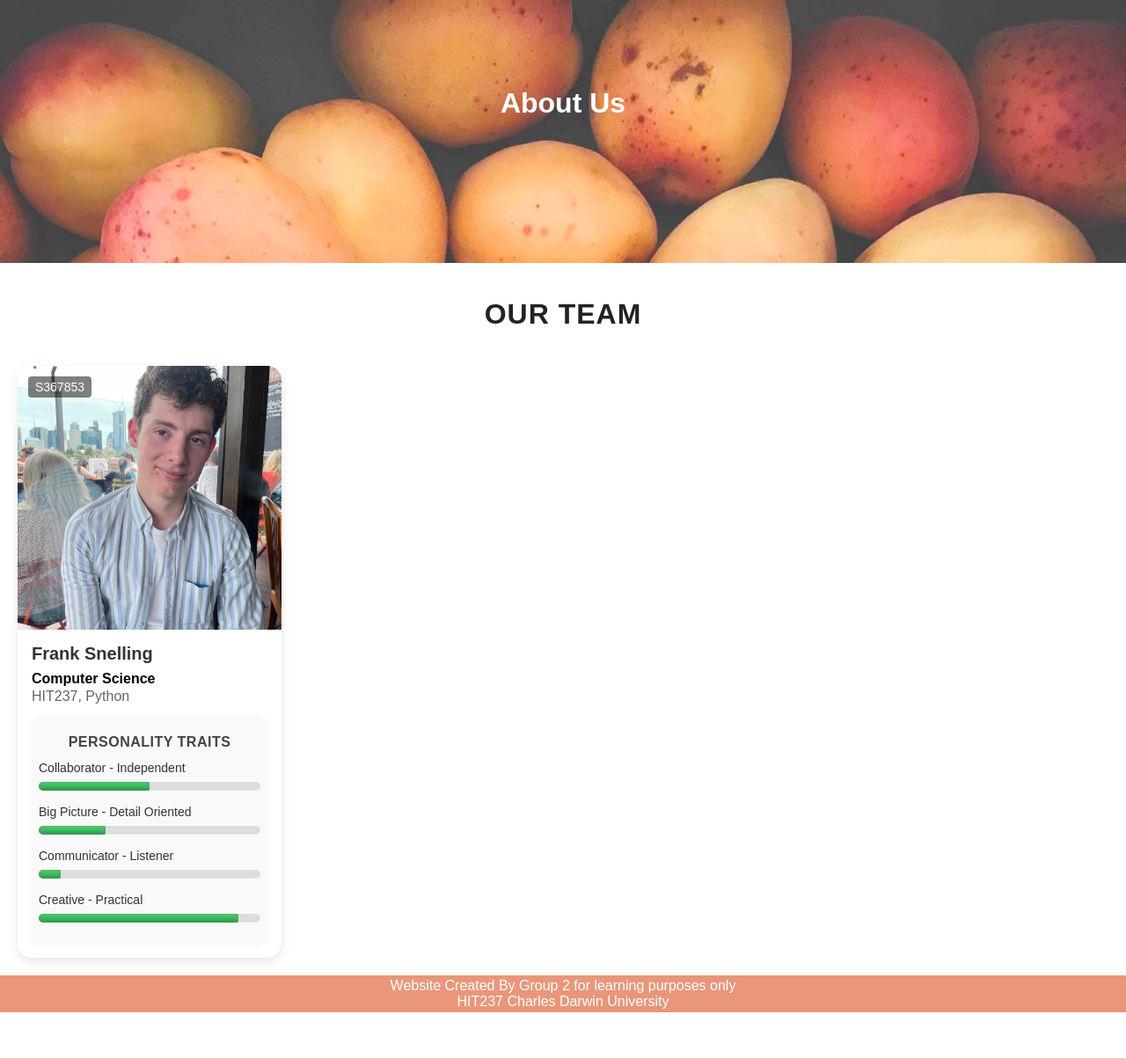
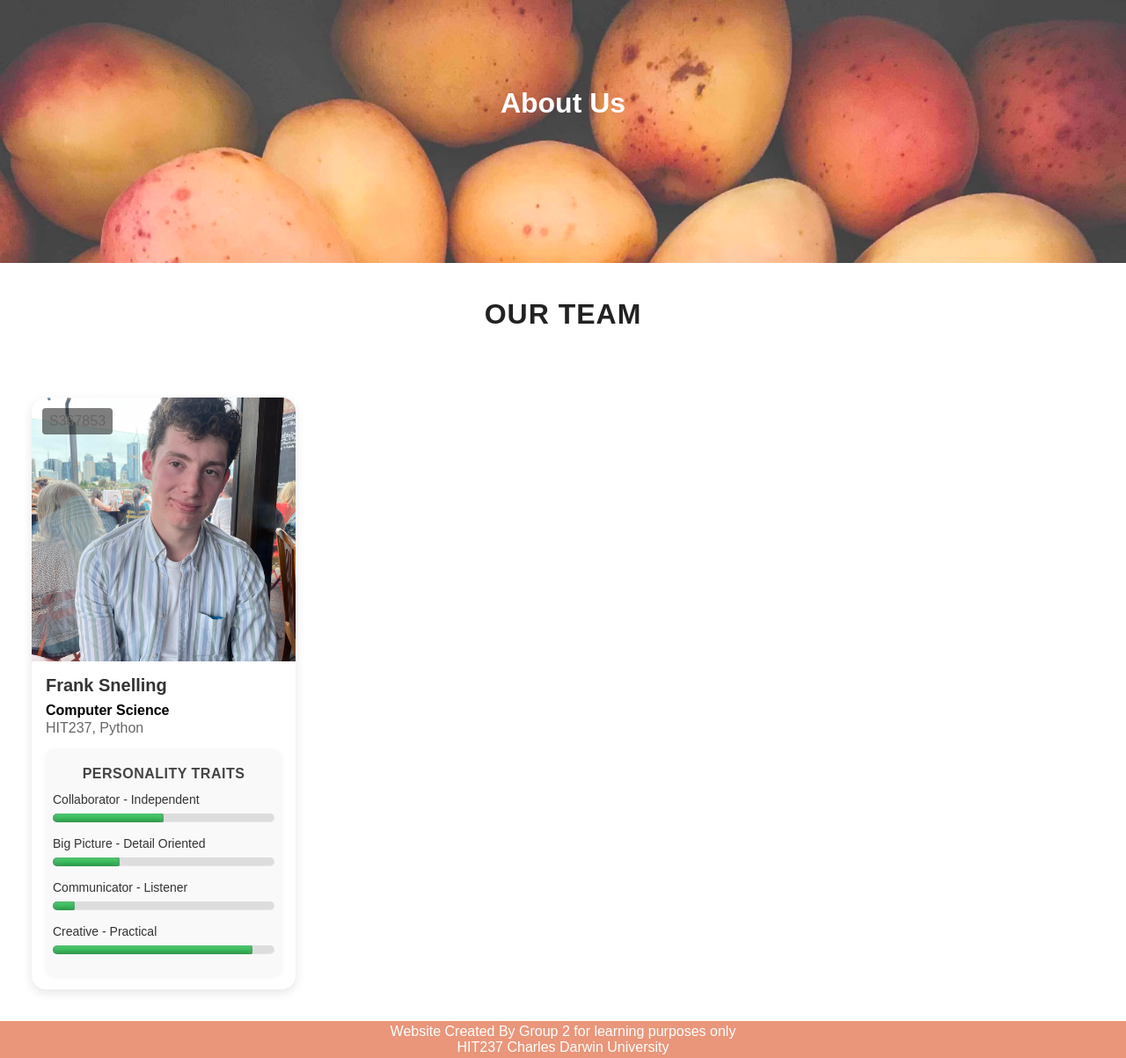
Before and after one commit to frank-895/mango_disease_web_app, a Django app: page /about/ in a window 1280 px wide. Shown: the part 61-1264 px from the top of the page at 88% size. Before the commit the page ends 1212 px from the top, so only its background shows below. Run offline with Django 5.2, Linux system fonts and the light colour scheme; data comes from the database, SQL or seed files in the repository.

Commit message:
changed formatting of about.html slightly

```diff
--- a/mango_disease_proj/mango_disease_app/templates/mango_disease_app/about.html
+++ b/mango_disease_proj/mango_disease_app/templates/mango_disease_app/about.html
@@ -1,4 +1,4 @@
-<!-- HTML file last updated by Snelling April 7 2025 -->
+<!-- HTML file last updated by Snelling April 8 2025 -->
 
 {% extends 'mango_disease_app/base.html' %}
 
@@ -8,6 +8,7 @@
 {% block content %}
     <h2>Our Team</h2>
     {% for item in cards %}
+        <div class="card-container">
             <div class="card">
                 <div class="image-wrapper">
                     <img class="author_img" src="{{ item.image.url }}">
@@ -23,20 +24,21 @@
                         <label for="meter">Collaborator - Independent</label>
                         <div class="meter">
                             <span
-                        style="width:{{ item.collaborator_independent }}%">
+                            style="width: {{ item.collaborator_independent }}%">
                             </span>
                         </div>
                         <label for="meter">Big Picture - Detail Oriented</label>
                         <div class="meter">
-                        <span style="width:{{ item.bigPicture_detailOriented }}%"></span>
+                            <span style="width: {{ item.bigPicture_detailOriented }}%"></span>
                         </div>
                         <label for="meter">Communicator - Listener</label>
                         <div class="meter">
-                        <span style="width:{{ item.communicator_listener }}%"></span>
+                            <span style="width: {{ item.communicator_listener }}%"></span>
                         </div>
                         <label for="meter">Creative - Practical</label>
                         <div class="meter">
-                        <span style="width:{{ item.creative_practical }}%"></span>
+                            <span style="width: {{ item.creative_practical }}%"></span>
+                        </div>
                     </div>
                 </div>
             </div>
```
Lines whose indentation alone changed are shown as unchanged.
